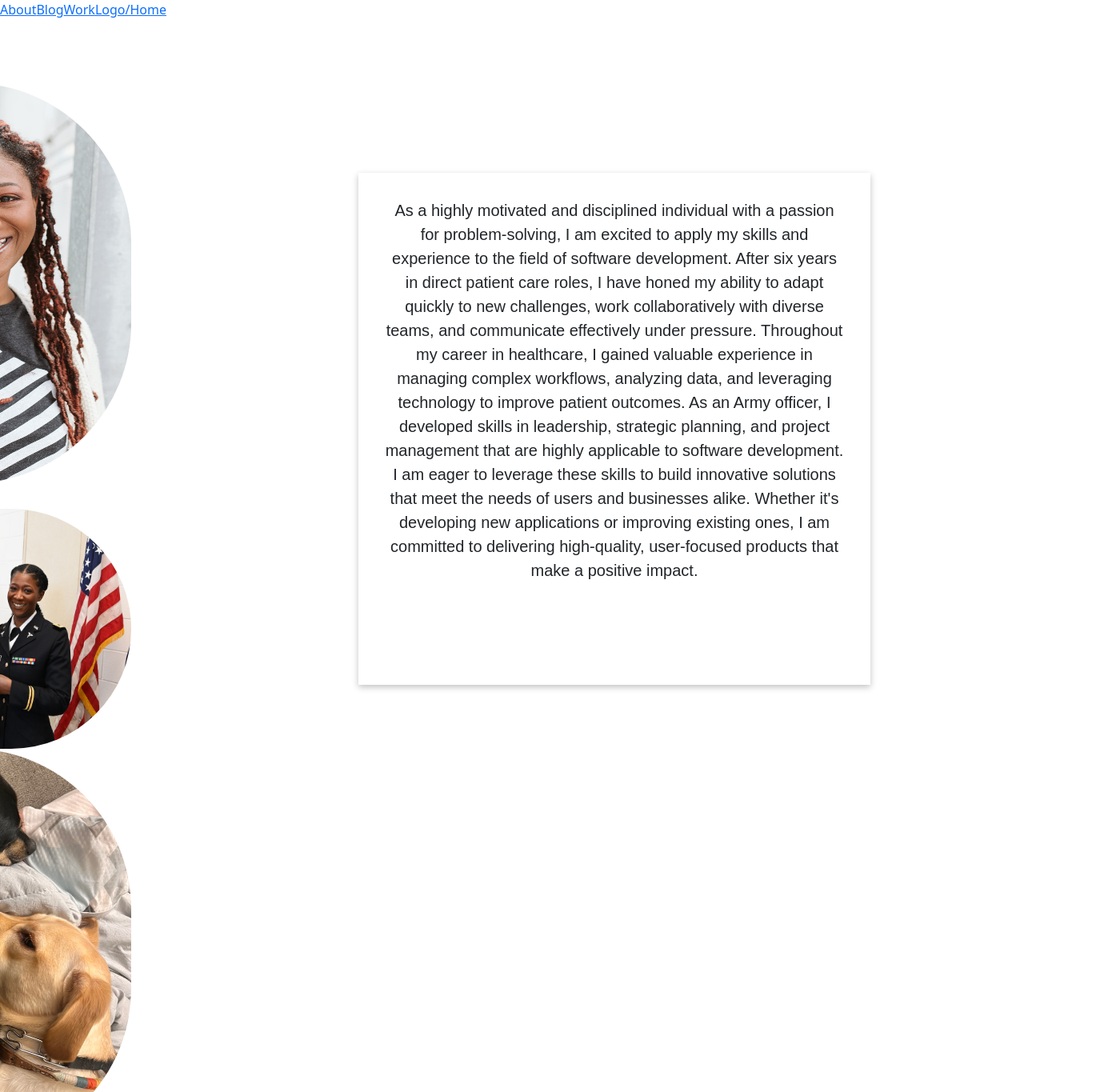
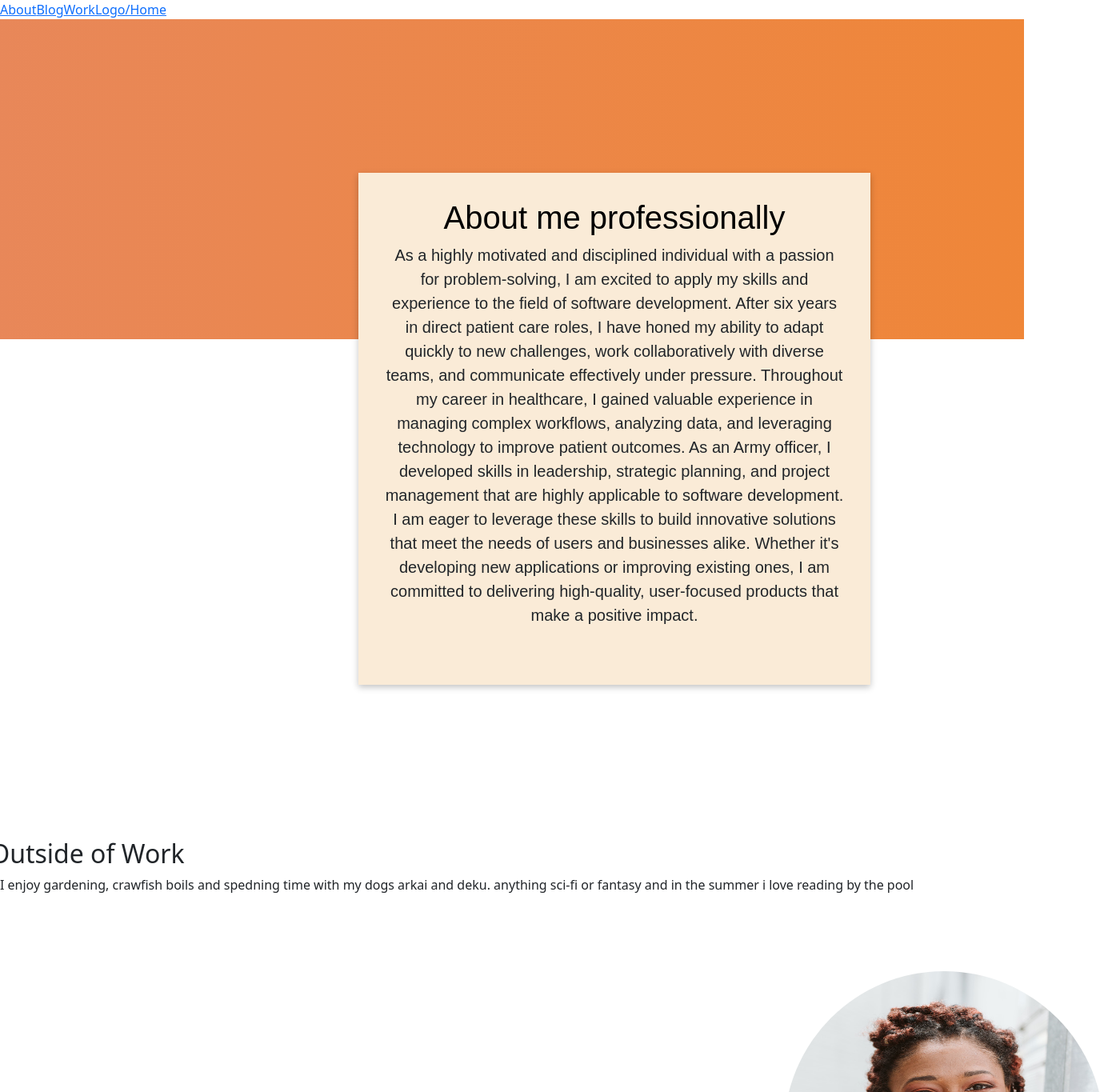
Before and after one commit to aogles/portfolio-webpage, a React (Create React App) app in the folder frontend/static/: page /about in a window 1280 px wide. Shown: the top 1365 px of the page at 80% size, 1380 px wide, since content can reach past the window. Built offline with nearby package versions, Linux system fonts and the light colour scheme.

Commit message:
add styling to about me page

```diff
--- a/frontend/static/src/App.css
+++ b/frontend/static/src/App.css
@@ -11,8 +11,11 @@ h1 {
   padding: 3rem;
   margin: 5rem;
   margin-top: 2rem;
+  position: relative;
+  bottom: 5rem;
   background-color: white;
   box-shadow: rgba(0, 0, 0, 0.24) 0px 3px 8px;
+  max-width: 600px;
 }
 .contactTitle {
   text-align: center;
@@ -24,7 +27,10 @@ h1 {
   position: relative;
   color: antiquewhite;
   font-weight: 600;
+  font-size: 70px;
   top: 4rem;
+  font-family: var(--fontFamilyBase), -apple-system, system-ui, Helvetica Neue,
+    sans-serif;
 }
 .Socials {
   position: relative;
@@ -79,7 +85,7 @@ h1 {
 .home-image {
   position: relative;
   margin: 5rem;
-  left: 25rem;
+  left: 18rem;
   border: 2rem white solid;
 }
 
@@ -125,3 +131,24 @@ h1 {
     background-position: 0% 50%;
   }
 }
+
+.slide-right {
+  width: 100%;
+  overflow: hidden;
+}
+.slide-right h1,
+h2 {
+  animation: 7s slide-right;
+}
+
+@keyframes slide-right {
+  from {
+    margin-left: -100%;
+    width: 300%;
+  }
+
+  to {
+    margin-left: 0%;
+    width: 100%;
+  }
+}
--- a/frontend/static/src/App.js
+++ b/frontend/static/src/App.js
@@ -64,7 +64,7 @@ function App() {
         {" "}
         <Header />
       </nav>
-      <div className="title">
+      <div className="title  slide-right">
         <h1 id="page-title">Amber Oglesby</h1>
         <h2>Software Developer</h2>
       </div>
--- a/frontend/static/src/CssFiles/About.css
+++ b/frontend/static/src/CssFiles/About.css
@@ -36,6 +36,7 @@
   min-height: 40rem;
   max-width: 40rem;
   margin-left: 22rem;
+  background-color: antiquewhite;
 }
 
 @keyframes fadeIn {
@@ -46,3 +47,48 @@
     opacity: 1;
   }
 }
+
+.gradient {
+  background: linear-gradient(270deg, #fa8405, #e58868, #f4bfad);
+  background-size: 600% 600%;
+  min-height: 400px;
+  min-width: 100%;
+  position: absolute;
+  -webkit-animation: AnimationName 30s ease infinite;
+  -moz-animation: AnimationName 30s ease infinite;
+  animation: AnimationName 30s ease infinite;
+}
+
+@-webkit-keyframes AnimationName {
+  0% {
+    background-position: 0% 50%;
+  }
+  50% {
+    background-position: 100% 50%;
+  }
+  100% {
+    background-position: 0% 50%;
+  }
+}
+@-moz-keyframes AnimationName {
+  0% {
+    background-position: 0% 50%;
+  }
+  50% {
+    background-position: 100% 50%;
+  }
+  100% {
+    background-position: 0% 50%;
+  }
+}
+@keyframes AnimationName {
+  0% {
+    background-position: 0% 50%;
+  }
+  50% {
+    background-position: 100% 50%;
+  }
+  100% {
+    background-position: 0% 50%;
+  }
+}
--- a/frontend/static/src/components/About.js
+++ b/frontend/static/src/components/About.js
@@ -12,9 +12,12 @@ function About() {
   return (
     <div className="aboutMeContainer">
       <Header />
+
       <div className="gradient"></div>
+
       <article className="aboutMe">
         <div className="fadein-text">
+          <h1>About me professionally </h1>
           As a highly motivated and disciplined individual with a passion for
           problem-solving, I am excited to apply my skills and experience to the
           field of software development. After six years in direct patient care
@@ -31,6 +34,15 @@ function About() {
           high-quality, user-focused products that make a positive impact.
         </div>
       </article>
+
+      <div>
+        <h2>Outside of Work </h2>
+        <p>
+          I enjoy gardening, crawfish boils and spedning time with my dogs arkai
+          and deku. anything sci-fi or fantasy and in the summer i love reading
+          by the pool
+        </p>
+      </div>
       <div id="about-images">
         <img
           className="headshot "
```
